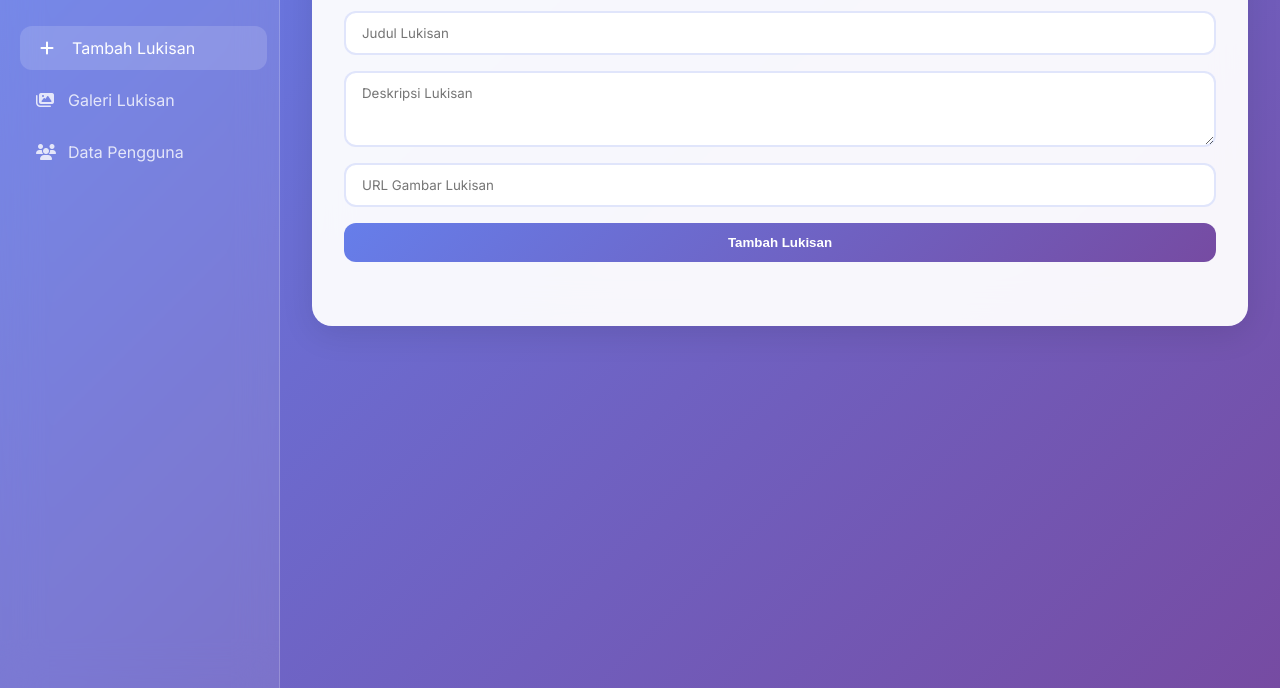
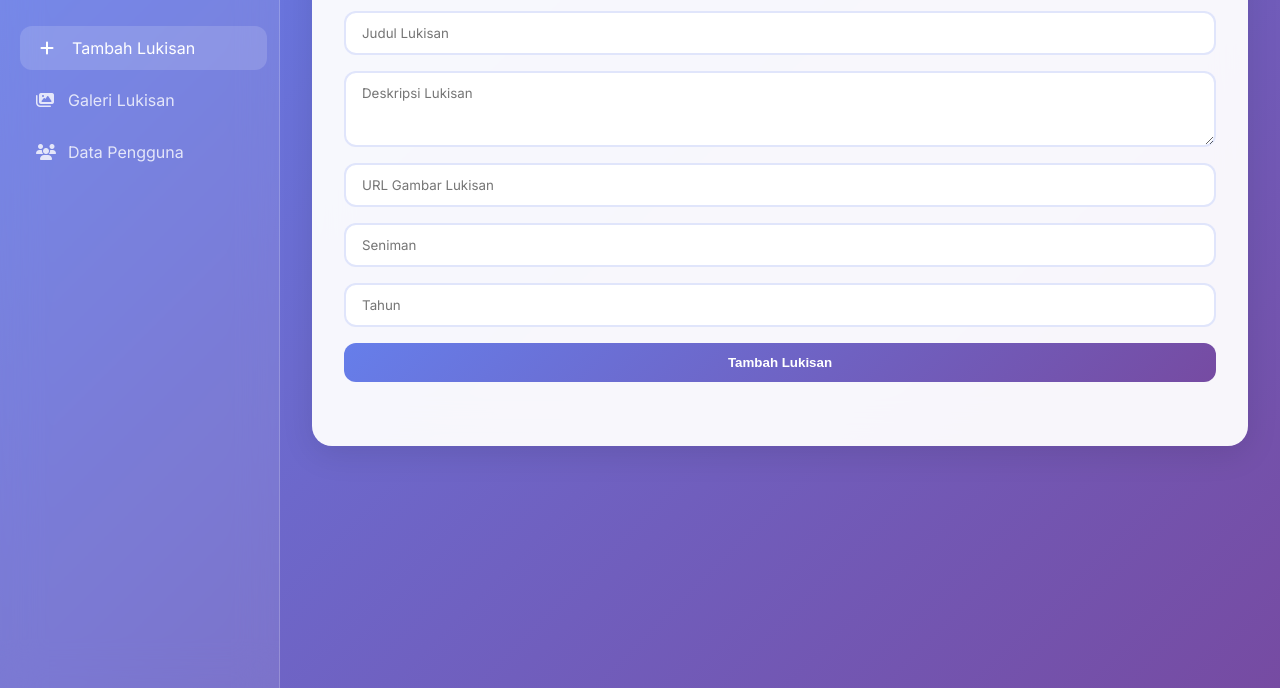
Before and after one commit to leenoera03/Project_fe, a website: page src/admin.html in a window 1280 px wide. Shown: the part 112-800 px from the top of the page. Drawn offline with Linux system fonts and the light colour scheme; no server answers.

Commit message:
Update admin.html

```diff
--- a/src/admin.html
+++ b/src/admin.html
@@ -479,6 +479,8 @@
           <input type="text" id="judul" placeholder="Judul Lukisan" required />
           <textarea id="deskripsi" placeholder="Deskripsi Lukisan" rows="3"></textarea>
           <input type="text" id="gambar" placeholder="URL Gambar Lukisan" />
+          <input type="text" id="seniman" placeholder="Seniman" required>
+          <input type="number" id="tahun" placeholder="Tahun" required>
           <button type="submit">Tambah Lukisan</button>
         </form>
       </section>
```
